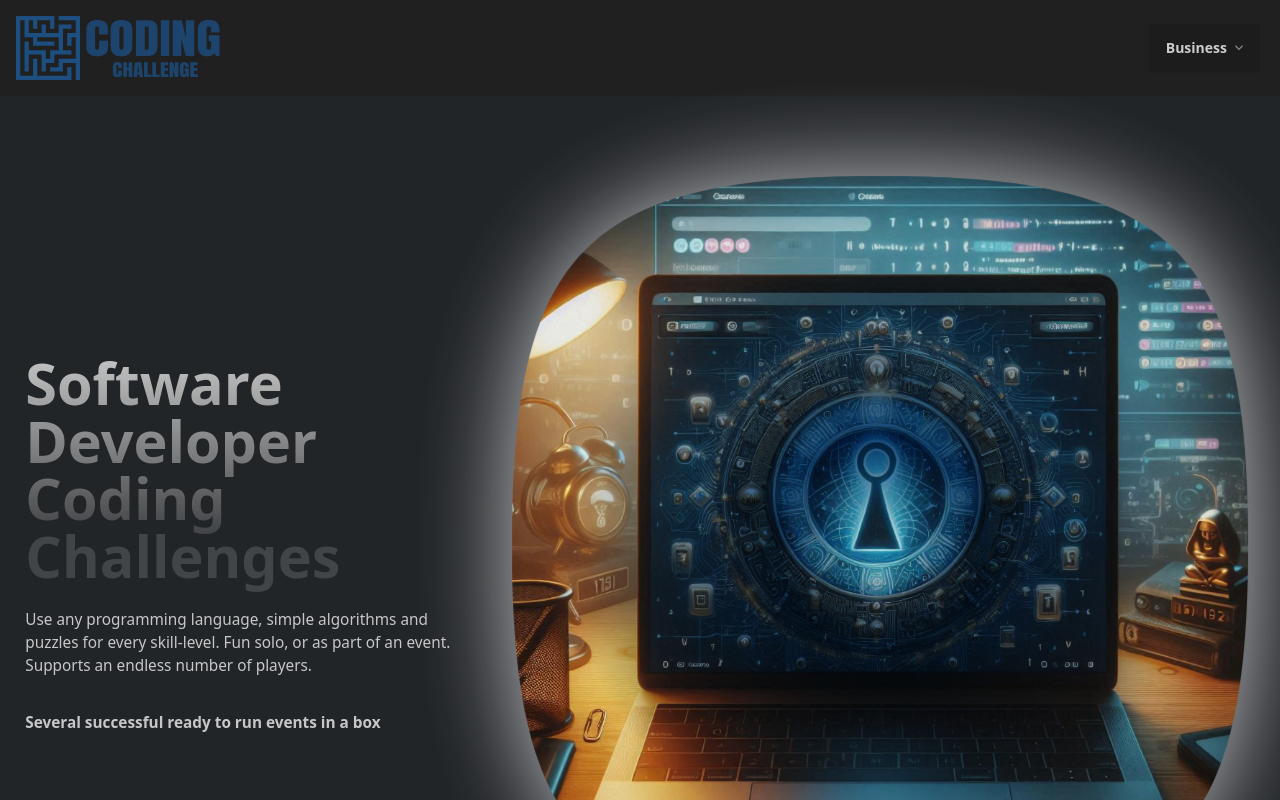
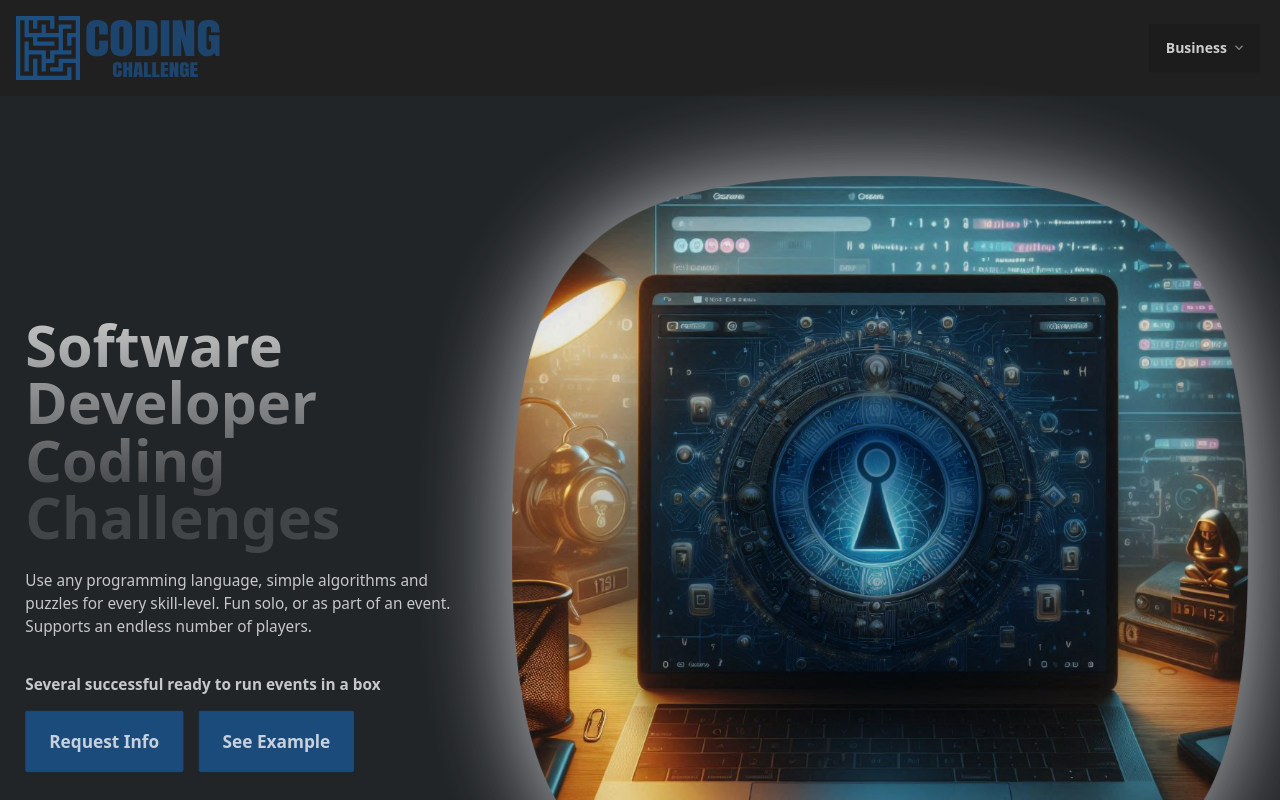
Before and after one commit to KPInc425/RBI-Cipher-Challenge, a React (Vite) app: page / in a window 1280 px wide. Shown: the top 800 px of the page. Built offline with nearby package versions, Linux system fonts and the light colour scheme.

Commit message:
Linked to sample page from home page

```diff
--- a/src/components/Footer.jsx
+++ b/src/components/Footer.jsx
@@ -30,7 +30,7 @@ const Footer = () => {
           <a className="link link-hover">Cookie policy</a>
         </nav>
       </footer> */}
-      <footer className="footer px-10 py-4 border-t text-base-content border-base-300 container mx-auto">
+      <footer id={"bottom"} className="footer px-10 py-4 border-t text-base-content border-base-300 container mx-auto" >
         <aside className="items-center flex flex-col md:flex-row w-full">
           <div className="h-12 w-12">
             <RBIIcon />
--- a/src/components/Hero.jsx
+++ b/src/components/Hero.jsx
@@ -1,17 +1,25 @@
+import { Link } from "react-router-dom";
 import { useEffect, useRef, useState } from "react";
 import GradientTitle from "./shared/GradientTitle";
 
 const heroTexts = [
-  "Use any programming language, simple algorithms and puzzles for every skill-level.  Fun solo, or as part of an event.  Supports an endless number of players."
+  "Use any programming language, simple algorithms and puzzles for every skill-level.  Fun solo, or as part of an event.  Supports an endless number of players.",
 ];
-
 
 const Hero = () => {
   const [loaded, setLoaded] = useState(false);
 
   useEffect(() => {
     setLoaded(true);
-  }, [])
+  }, []);
+
+  function scrollToBottom() {
+    window.scrollTo({
+      top: 100000,
+      left: 0,
+      behavior: "smooth",
+    });
+  };
 
   return (
     <div className="hero min-h-screen">
@@ -19,17 +27,32 @@ const Hero = () => {
       <div className="hero-content text-neutral-content w-full py-16">
         <div className="flex flex-col xl:flex-row w-full gap-8">
           <div className="scroll-fadeout max-w-md flex flex-col items-center text-center mx-auto xl:items-start xl:text-start justify-center gap-4">
-
             <h1>
               <GradientTitle title="Software Developer Coding Challenges" />
             </h1>
-          <p className="mb-5">{heroTexts[Math.floor(Math.random() * heroTexts.length)]}</p>
+            <p className="mb-5">
+              {heroTexts[Math.floor(Math.random() * heroTexts.length)]}
+            </p>
             <b>Several successful ready to run events in a box</b>
+            <div className="flex gap-4">
+              <Link className="btn btn-primary btn-lg">
+                <span onClick={() => scrollToBottom()}>Request Info</span>
+              </Link>
+              <Link to={"/coding-challenge-warmup"} className="btn btn-primary btn-lg">
+                See Example
+              </Link>
+            </div>
             {/* <button className="btn btn-primary w-1/3" onClick={() => document.getElementById("contact").scrollIntoView({behavior: 'smooth'}) }>Sales Info</button> */}
           </div>
           <div className={loaded ? "fade-in loaded" : "fade-in"}>
-          <div className={`scroll-fadeout relative bg-[radial-gradient(ellipse_at_center,#ffffff_0%,oklch(var(--p))_20%,#ffffff00_60%);] w-full h-full drop-shadow-[0_0_50px_oklch(var(--nc))]`}>
-            <img src="./the-coding-challenge-hero-banner.jpg" alt="The Coding Challenge Hero Banner" className="mask mask-squircle w-full h-full mix-blend-multiply" />
+            <div
+              className={`scroll-fadeout relative bg-[radial-gradient(ellipse_at_center,#ffffff_0%,oklch(var(--p))_20%,#ffffff00_60%);] w-full h-full drop-shadow-[0_0_50px_oklch(var(--nc))]`}
+            >
+              <img
+                src="./the-coding-challenge-hero-banner.jpg"
+                alt="The Coding Challenge Hero Banner"
+                className="mask mask-squircle w-full h-full mix-blend-multiply"
+              />
             </div>
           </div>
         </div>
--- a/src/components/MorseHero.jsx
+++ b/src/components/MorseHero.jsx
@@ -1,3 +1,4 @@
+import { Link } from "react-router-dom";
 import { useEffect, useRef, useState } from "react";
 import GradientTitle from "./shared/GradientTitle";
 import useIntersection from "../hooks/useIntersection";
@@ -41,6 +42,9 @@ const MorseHero = ({ SendToGaIfNotSentYet }) => {
           <p className="mb-5">{heroTexts[Math.floor(Math.random() * heroTexts.length)]}</p>
           <b>Invented by Samuel Morse and Alfred Vail in the early 1840s, Morse Code revolutionized long-distance communication. It was widely used in telegraphy and remains in use in various forms, including amateur radio and aviation.</b>
           <b>"SOS" is encoded as "... --- ..."</b>
+          <Link to={"/"} className="btn btn-primary btn-lg">
+              Return Home
+            </Link>
           {/* <button className="btn btn-primary w-1/3" onClick={() => document.getElementById("contact").scrollIntoView({behavior: 'smooth'}) }>Sales Info</button> */}
         </div>
         <div className={loaded ? "fade-in loaded" : "fade-in"}>
--- a/src/pages/App.jsx
+++ b/src/pages/App.jsx
@@ -42,7 +42,7 @@ function App() {
       <SectionBanner title="Interested?" />
       <SectionWrapper>
         <div>
-          <h4 className="font-bold text-2xl inline">Are you ready to elevate</h4>{" "}
+          <h4 id="readyToElevate" className="font-bold text-2xl inline">Are you ready to elevate</h4>{" "}
           <p className="text-center xl:text-start scroll-scale-up inline">
             your developers experience? Fill out the form below to receive the
             official sales materials, a comprehensive summary of each of the
```
Lines whose indentation alone changed are shown as unchanged.
